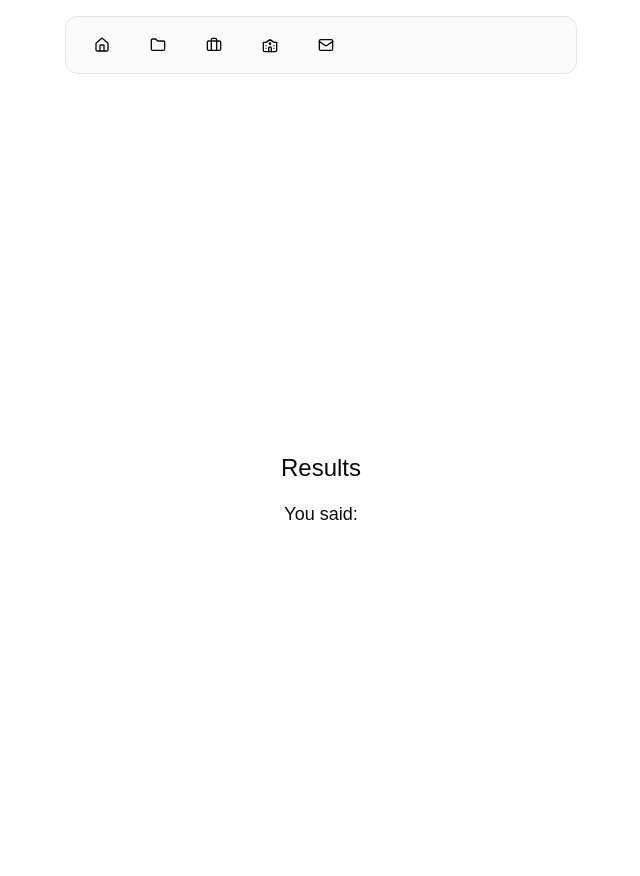
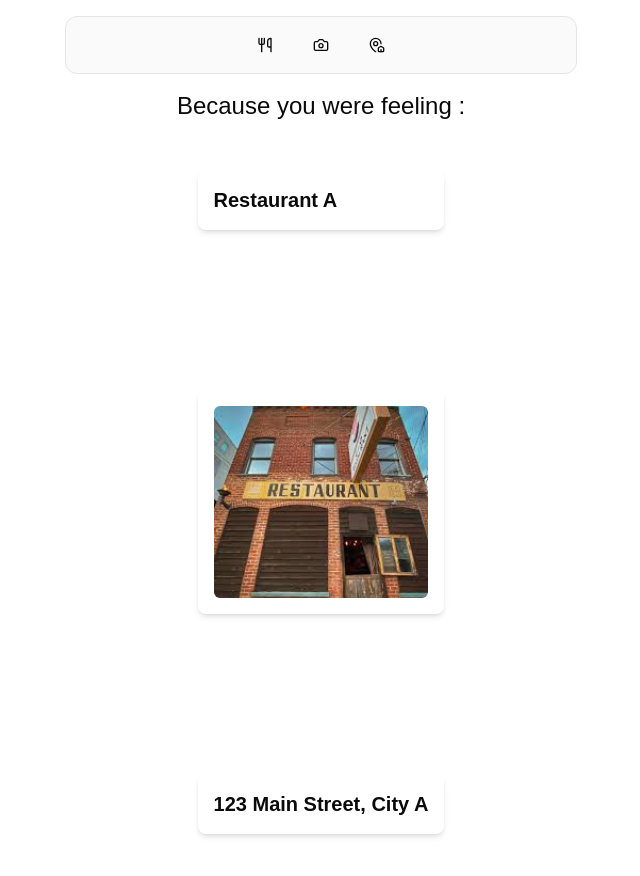
Before and after one commit to JJblacknight/GHH_Project_2024, a Next.js app in the folder my-app/: page /results in a window 1280 px wide. Shown: the top 876 px of the page, without its empty margins (319-959 px from the left). Built offline with nearby package versions, Linux system fonts and the light colour scheme.

Commit message:
Create Card Components, Linked them to icons in Navbar

```diff
--- a/my-app/app/navigation/Navbar.tsx
+++ b/my-app/app/navigation/Navbar.tsx
@@ -1,46 +1,33 @@
-import React from 'react'
-import { House, Folder,Briefcase, University, Mail, CirclePlus } from "lucide-react"
-import { Button } from '@/components/ui/button'
-import Link from 'next/link'
+import React from 'react';
+import { Camera, Utensils, MapPinHouse } from 'lucide-react';
+import { Button } from '@/components/ui/button';
+import Link from 'next/link';
 
-type Props = {}
+type Props = {};
 
 export default function Navbar({}: Props) {
   return (
-    <div className = "w-full h-full max-w-lg bg-primary-foreground flex justify-between items-center px-4 py-2 rounded-xl border m-4">
-      <div className = "flex justify-center items-center gap-4">
-      {/* Home */}
-      <Link href="#home">
+    <div className="w-full h-full max-w-lg bg-primary-foreground flex justify-center items-center px-4 py-2 rounded-xl border m-4">
+      <div className="flex justify-center items-center gap-4">
+        {/* Restaurant */}
+        <Link href="#restaurant">
           <Button variant="ghost" size="icon">
-      <House/>
-      </Button></Link>
-
-      {/* Projects */}
-            <Link href="#projects">
+            <Utensils />
+          </Button>
+        </Link>
+        {/* Picture */}
+        <Link href="#picture">
           <Button variant="ghost" size="icon">
-<Folder />
+            <Camera />
           </Button>
-
- </Link>     {/* Experience */}
-            <Link href="#experience">
+        </Link>
+        {/* Address */}
+        <Link href="#address">
           <Button variant="ghost" size="icon">
-<Briefcase  />
-      </Button>      </Link>
-
-      {/* Education Section */}
-            <Link href="#education">
-            <Button variant="ghost" size="icon">
-<University  />
-      </Button>
-
- </Link>     {/* Contact us Section */}
-            <Link href="#home">
-            <Button variant="ghost" size="icon">
-<Mail  />
+            <MapPinHouse />
           </Button>
         </Link>
       </div>
-
     </div>
-  )
+  );
 }
--- a/my-app/app/page.tsx
+++ b/my-app/app/page.tsx
@@ -2,13 +2,12 @@
 
 import { useState } from "react";
 import { useRouter } from "next/navigation"; // Updated import for routing
-import Image from "next/image";
 import { Label } from "@/components/ui/label";
 import { Textarea } from "@/components/ui/textarea";
 import { Button } from "@/components/ui/button";
+import Image from "next/image"; // Import Image from Next.js
 
 export default function Home() {
-
   const [message, setMessage] = useState(""); // State to store the textarea input
   const router = useRouter(); // Next.js router hook from next/navigation
 
@@ -21,27 +20,35 @@ export default function Home() {
   };
 
   return (
-    <div className="grid grid-rows-[20px_1fr_20px] items-center justify-items-center min-h-screen p-8 pb-20 gap-16 sm:p-20 font-[family-name:var(--font-geist-sans)]">
-      <main className="flex flex-col gap-8 row-start-2 items-center sm:items-start">
+    <div className="min-h-screen flex flex-col justify-between p-8 pb-20 gap-4 sm:p-16">
+
+      {/* Image near the top */}
+      <div className="flex justify-center">
         <Image
-          className="dark:invert"
-          src="https://nextjs.org/icons/next.svg"
-          alt="Next.js logo"
-          width={180}
-          height={38}
-          priority
+          src="/download.jpg" // Update this with your actual image path
+          alt="Your Image Description"
+          width={400} // Adjust the size to fit your design
+          height={200}
+          className="object-cover" // Keeps image aspect ratio
         />
+      </div>
 
+      {/* Form at the bottom */}
+      <main className="flex flex-col gap-4 items-center sm:items-start w-full mt-auto">
         {/* Form with textarea */}
         <div className="w-full">
           <div className="grid w-full gap-1.5">
-            <Label htmlFor="message">How are you feeling today?</Label>
+            <div className="mb-2">
+              <Label htmlFor="message" className="text-xl font-semibold">
+                First Thought That Comes to Mind:
+              </Label>
+            </div>
             <Textarea
               placeholder="Type your message here."
               id="message"
               value={message}
               onChange={(e) => setMessage(e.target.value)} // Update state when typing
-              className="w-full h-32 p-4 text-sm border border-gray-300 rounded-md"
+              className="w-full h-32 p-4 text-lg border border-gray-300 rounded-md"
             />
             {/* Use Button component with onClick to trigger navigation */}
             <Button onClick={handleButtonClick} className="mt-4">
--- a/my-app/app/results/page.tsx
+++ b/my-app/app/results/page.tsx
@@ -1,17 +1,39 @@
 "use client"; // Mark this component as a Client Component
 
 import { useSearchParams } from "next/navigation";
+import SimpleCard from "@/components/SimpleCard"; // Adjust the path based on your directory structure
 
 export default function ResultPage() {
   const searchParams = useSearchParams(); // Get the search params from URL
   const message = searchParams.get("message"); // Get the "message" query param
 
+  const restaurant = {
+    name: "Restaurant A",
+    image: "download (1).jpg", // Replace with a real image URL
+    address: "123 Main Street, City A",
+  };
+
   return (
     <div className="flex flex-col items-center justify-center min-h-screen">
-      <h1 className="text-2xl mb-4">Results</h1>
-      <p className="text-lg">You said: {message}</p>
+      <h1 className="text-2xl mb-4"> Because you were feeling {message}:</h1>
       {/* Add more content or logic here for showing recommended restaurants */}
 
+      <div className="flex flex-col gap-8 p-8">
+        {/* Card for the restaurant name */}
+        <div id="restaurant" className="mb-32"> {/* Add large margin-bottom */}
+          <SimpleCard content={restaurant.name} type="text" />
+        </div>
+
+        {/* Card for the restaurant image */}
+        <div id="picture" className="mb-32"> {/* Add large margin-bottom */}
+          <SimpleCard content={restaurant.image} type="image" />
+        </div>
+
+        {/* Card for the restaurant address */}
+        <div id="address" className="mb-32"> {/* Add large margin-bottom */}
+          <SimpleCard content={restaurant.address} type="text" />
+        </div>
+      </div>
     </div>
   );
 }
--- /dev/null
+++ b/my-app/components/SimpleCard.tsx
@@ -0,0 +1,22 @@
+// components/SimpleCard.tsx
+
+interface SimpleCardProps {
+  content: string; // The content can be name, address, or a URL for an image
+  type: "text" | "image"; // Type of content (text or image)
+}
+
+export default function SimpleCard({ content, type }: SimpleCardProps) {
+  return (
+    <div className="bg-white shadow-md rounded-lg p-4 max-w-sm">
+      {type === "image" ? (
+        <img
+          src={content}
+          alt="Restaurant"
+          className="w-full h-48 object-cover rounded-md"
+        />
+      ) : (
+        <p className="text-xl font-bold">{content}</p>
+      )}
+    </div>
+  );
+}
```
Also changed, not shown: my-app/app/navigation/NavbarContainer.tsx (+6 -6 lines), my-app/public/download (1).jpg (added), my-app/public/download.jpg (added). Lines whose indentation alone changed are shown as unchanged.
